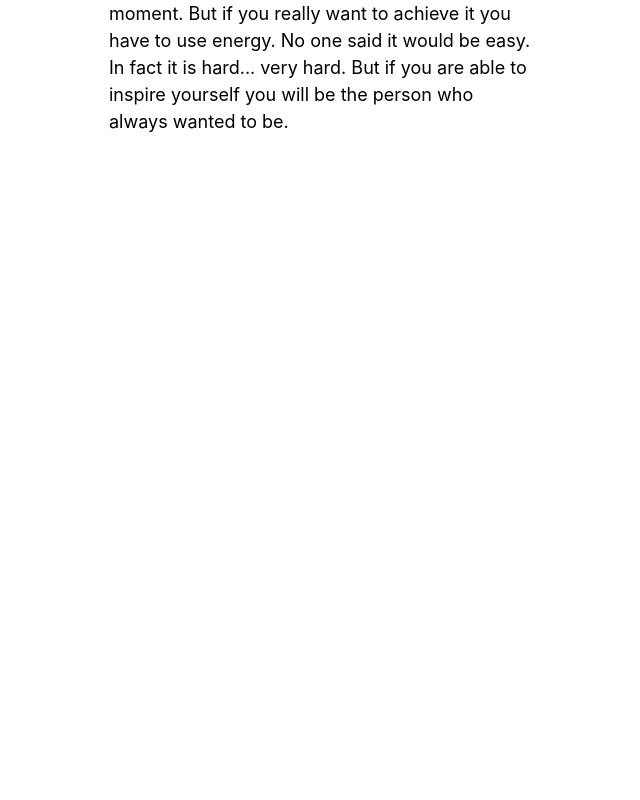
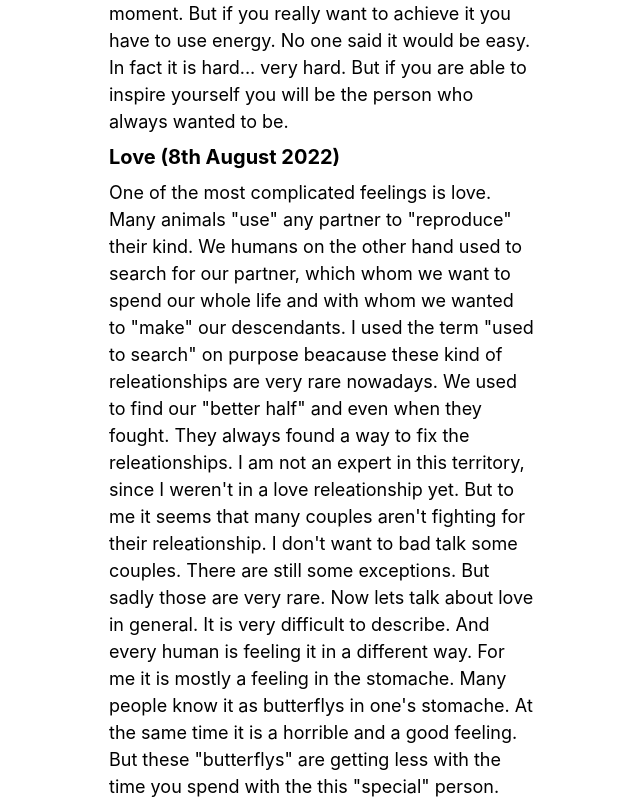
Before and after one commit to pat0245/pat0245.github.io, a Next.js app: page /human in a window 1280 px wide. Shown: the part 840-1640 px from the top of the page, without its empty margins (318-958 px from the left). Before the commit the page ends 1071 px from the top, so only its background shows below. Built offline with nearby package versions, Linux system fonts and the light colour scheme.

Commit message:
Update human.jsx

```diff
--- a/pages/human.jsx
+++ b/pages/human.jsx
@@ -20,19 +20,59 @@ export default function Inspiration() {
           read or learned much about the human but here I&apos;m trying to talk
           about human problems and stuff.
         </p>
-        <h2 className="text-xl pt-2 pb-2 font-bold">Evolving and Revolving</h2>
+        <h2 className="text-xl pt-2 pb-2 font-bold">
+          Evolving and Revolving(5th August 2022)
+        </h2>
         <p>
-          The human is a very unique thing on earth. We somehow evolved from the animals and
-          to this very day we are still evolving. In fact we are constantly evolving. Not our physical appearance but
-          our mind is changing. But we have to differ betweem two cases of change. Evolving and Revolving. When we Revolve
-          we do change, but only for a short time. For example it is the urge to go to the gym for physical change. But in the end
-          you do it for a short time and after that you are the same. This action goes by motivation. Motvation is good but it
-          will not last forever. To evolve one has to chnage this motivation into discipline. Evolving is the change forever.
-          There is no way back after you have evolved. Revolving is a common &quot;problem&quot; among the human. We want to be better
-          and we are trying to change as hard as possible. But in the end this motivation will go away. And you have to use
-          energy for your goals. Many people will stop chasing their goals in this moment. But if you really want to achieve it you have
-          to use energy. No one said it would be easy. In fact it is hard... very hard. But if you are able to inspire yourself you will
-          be the person who always wanted to be.
+          The human is a very unique thing on earth. We somehow evolved from the
+          animals and to this very day we are still evolving. In fact we are
+          constantly evolving. Not our physical appearance but our mind is
+          changing. But we have to differ betweem two cases of change. Evolving
+          and Revolving. When we Revolve we do change, but only for a short
+          time. For example it is the urge to go to the gym for physical change.
+          But in the end you do it for a short time and after that you are the
+          same. This action goes by motivation. Motvation is good but it will
+          not last forever. To evolve one has to chnage this motivation into
+          discipline. Evolving is the change forever. There is no way back after
+          you have evolved. Revolving is a common &quot;problem&quot; among the
+          human. We want to be better and we are trying to change as hard as
+          possible. But in the end this motivation will go away. And you have to
+          use energy for your goals. Many people will stop chasing their goals
+          in this moment. But if you really want to achieve it you have to use
+          energy. No one said it would be easy. In fact it is hard... very hard.
+          But if you are able to inspire yourself you will be the person who
+          always wanted to be.
+        </p>
+        <h2 className="text-xl pt-2 pb-2 font-bold">Love (8th August 2022)</h2>
+        <p>
+          One of the most complicated feelings is love. Many animals
+          &quot;use&quot; any partner to &quot;reproduce&quot; their kind. We
+          humans on the other hand used to search for our partner, which whom we
+          want to spend our whole life and with whom we wanted to
+          &quot;make&quot; our descendants. I used the term &quot;used to
+          search&quot; on purpose beacause these kind of releationships are very
+          rare nowadays. We used to find our &quot;better half&quot; and even
+          when they fought. They always found a way to fix the releationships. I
+          am not an expert in this territory, since I weren&apos;t in a love
+          releationship yet. But to me it seems that many couples aren&apos;t
+          fighting for their releationship. I don&apos;t want to bad talk some
+          couples. There are still some exceptions. But sadly those are very
+          rare. Now lets talk about love in general. It is very difficult to
+          describe. And every human is feeling it in a different way. For me it
+          is mostly a feeling in the stomache. Many people know it as butterflys
+          in one&apos;s stomache. At the same time it is a horrible and a good
+          feeling. But these &quot;butterflys&quot; are getting less with the
+          time you spend with the this &quot;special&quot; person. Love has it
+          good and bad sides. It is able to grant you more motivation and
+          strength. But most importantly it is able to get you happines and
+          comfort. On the other hand we have a state after one has lost their
+          love. &quot;Heartbroken&quot;. The intensity of this feeling can
+          differ. But I would that emptyness is a good way to describe it.
+          People are dealing with this differently and there is no generall cure
+          for it... Love is very dangerous. It is able to change humans and
+          force to do bad stuff. But on the other hand it is beautiful. It can
+          change humans in the positive way and let them do things, which were
+          impossible for them before.
         </p>
       </Container>
     </>
```
